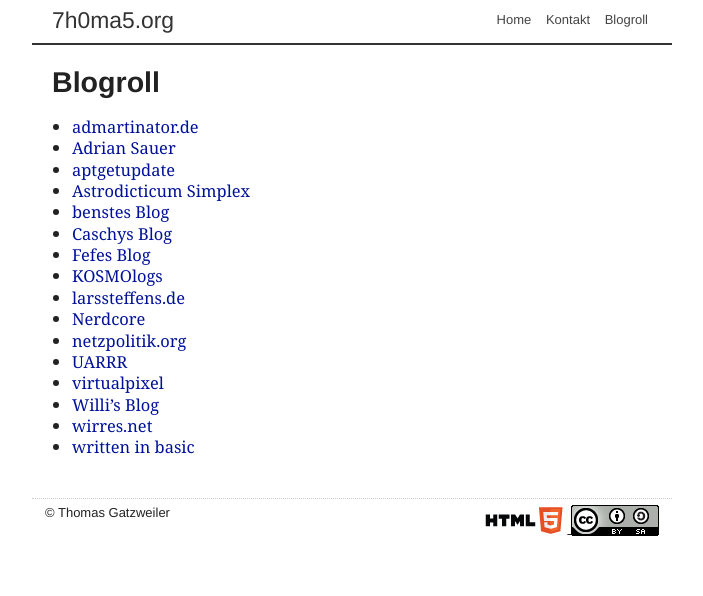
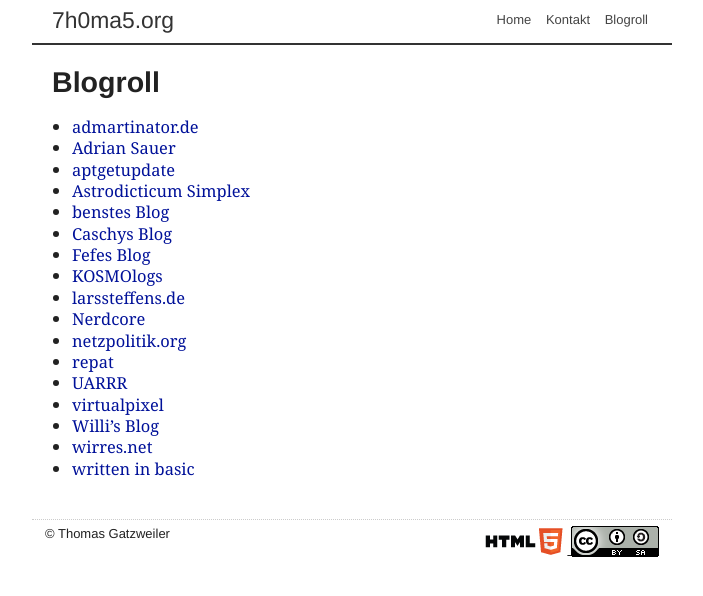
Before and after one commit to 7h0ma5/7h0ma5.org, a Jekyll site: the page built from blogroll.md, in a window 1280 px wide. Shown: the top 596 px of the page, without its empty margins (288-991 px from the left). Built offline with Jekyll 4.4.1, drawn with Linux system fonts in a browser that asks for light colours; Markdown is read by kramdown in place of the engine named in the settings; comment, search, counter and statistics services are not loaded.

Commit message:
blogroll update

```diff
--- a/blogroll.md
+++ b/blogroll.md
@@ -13,6 +13,7 @@ title: Blogroll
 - [larssteffens.de](http://www.larssteffens.de)
 - [Nerdcore](http://www.nerdcore.de/)
 - [netzpolitik.org](http://netzpolitik.org/)
+- [repat](http://repat.de)
 - [UARRR](http://www.uarrr.org/)
 - [virtualpixel](http://www.virtualpixel.de/)
 - [Willi's Blog](http://willisblog.de/)
--- a/css/style.css
+++ b/css/style.css
@@ -5,6 +5,7 @@ p{margin:1em 0;}
 a img{border:0;}
 blockquote{margin:1em 0;margin-left:5px;border-left:4px solid #eee;padding-left:10px;}
 pre code{font-size:0.9em;font-family:Inconsolata, monospace;padding:5px 10px;margin:1em 0;background-color:#f4f4f4;border:1px solid #eee;display:block;overflow:auto;}
+section,header,footer,nav{display:block;}
 #wrapper{width:640px;margin:0 auto;}
 .clear{clear:both;}
 .screen-reader-text{display:none;}
```
